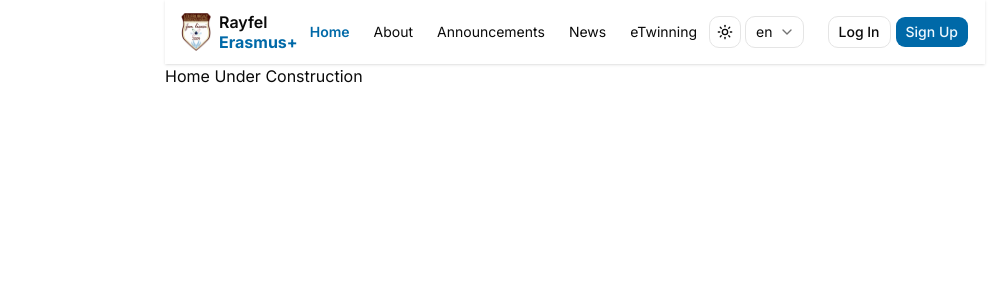
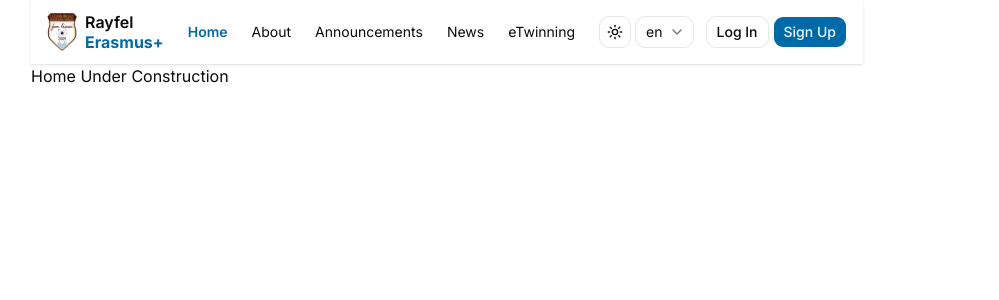
Before and after one commit to tunapotur/rayfel-erasmus-plus, a Next.js app: page /en in a window 1280 px wide. Shown: the top 300 px of the page, without its empty margins (65-1064 px from the left). Built offline with nearby package versions, Linux system fonts and the light colour scheme.

Commit message:
layout fix

```diff
--- a/components/Navbar.tsx
+++ b/components/Navbar.tsx
@@ -82,11 +82,11 @@ function AuthButtons() {
 export default function Navbar() {
   return (
     <header className="sticky top-0 z-50 w-full shadow-sm px-4 bg-background">
-      <div className="flex items-center justify-between h-16">
+      <div className="flex items-center justify-between h-16 gap-3">
         <Logo />
         <Navigation />
 
-        <div className="flex items-center gap-6">
+        <div className="flex items-center gap-3">
           <div className="flex items-center gap-1">
             <ModeToggle></ModeToggle>
             <LocalOperation />
--- a/src/app/[locale]/layout.tsx
+++ b/src/app/[locale]/layout.tsx
@@ -74,7 +74,7 @@ export default async function LocaleLayout({
         inter.variable,
       )}
     >
-      <body className="min-h-screen flex flex-col justify-center">
+      <body className="flex flex-col justify-center max-w-5xl">
         <NextIntlClientProvider locale={locale}>
           <ThemeProvider
             attribute="class"
@@ -83,7 +83,7 @@ export default async function LocaleLayout({
             disableTransitionOnChange
           >
             <div className="flex justify-center">
-              <div className="min-h-screen max-w-5xl ">
+              <div className="min-h-screen">
                 <Navbar />
                 {children}
               </div>
```
